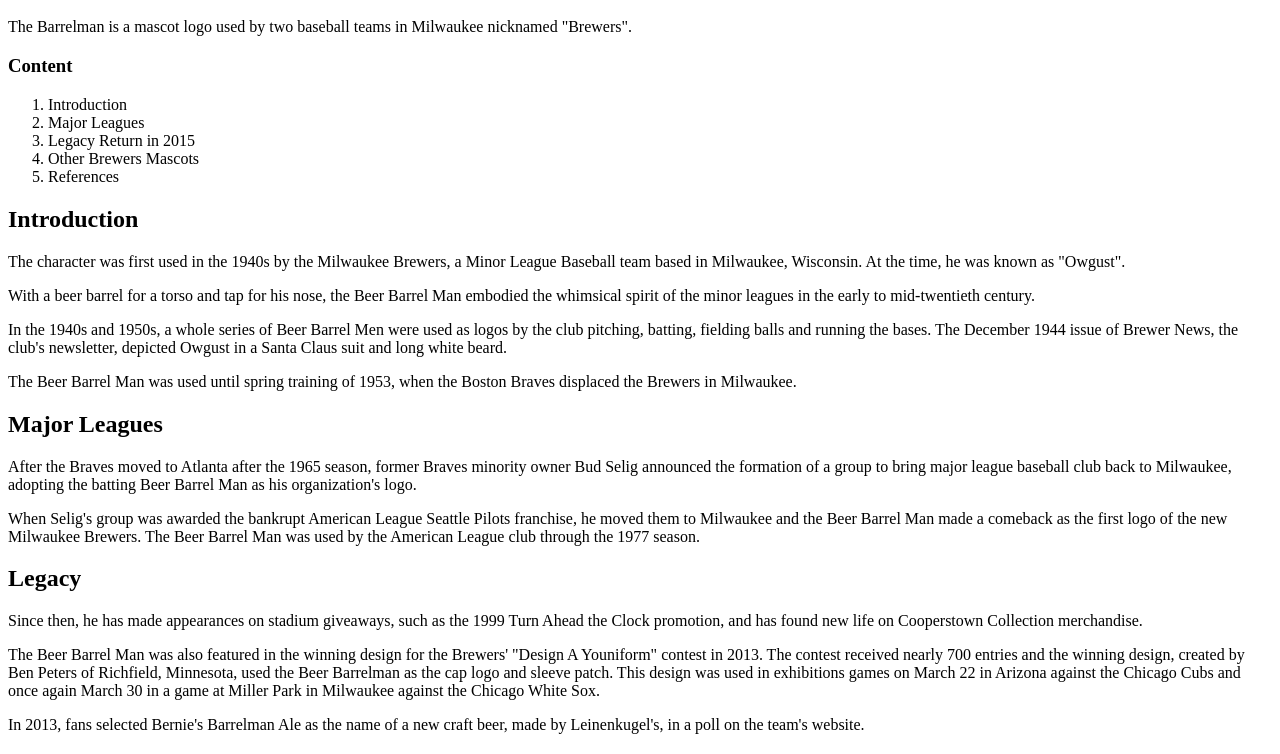
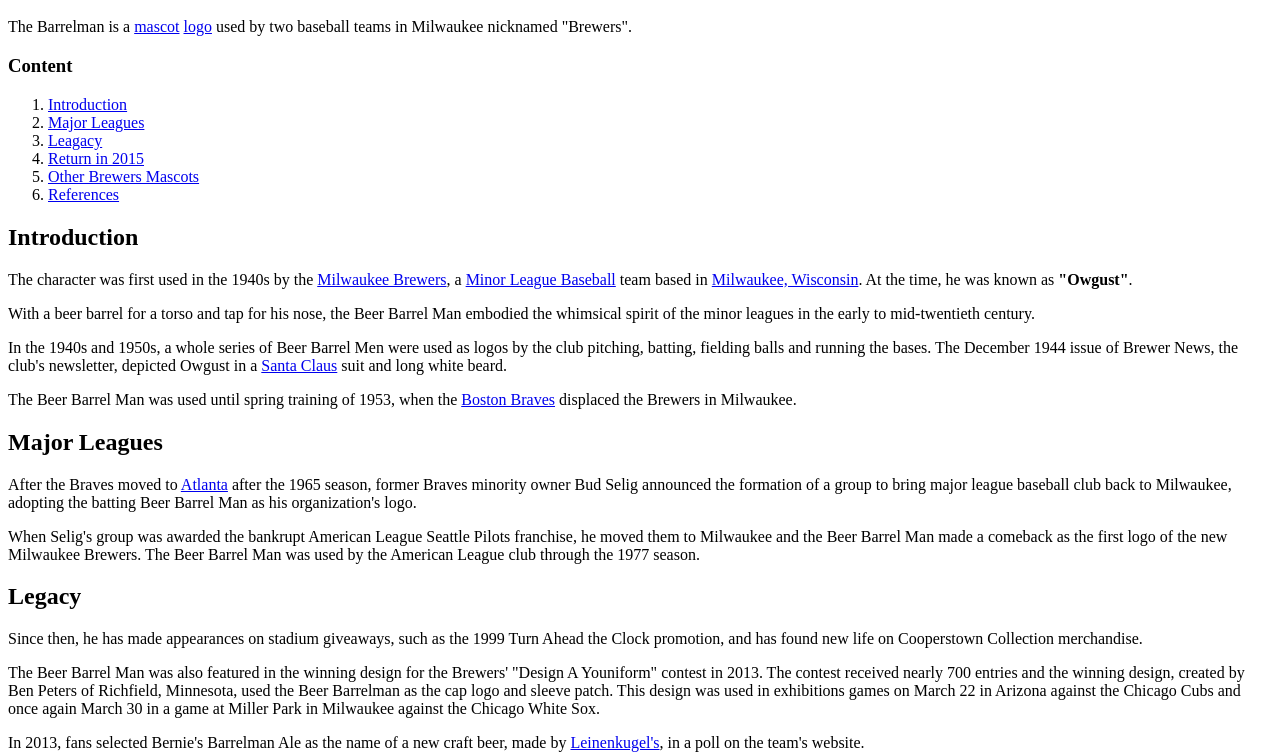
Before and after one commit to AndrewHartt/AndrewHartt.github.io, a plain HTML site: page Assignments/assignment3.html in a window 1280 px wide. Shown: the part 48-802 px from the top of the page. Drawn offline with Linux system fonts and the light colour scheme.

Commit message:
Added Encyclopedia page

```diff
--- a/Assignments/assignment3.html
+++ b/Assignments/assignment3.html
@@ -5,41 +5,60 @@
   </head>
   <body>
     <h1>Beer Barrel Man</h1>
-    <p>The Barrelman is a mascot logo used by two baseball teams in Milwaukee nicknamed "Brewers". </p>
+    <p>The Barrelman is a <a href = "#mascot">mascot</a> <a href = "#logo">logo</a> used by two baseball teams in Milwaukee nicknamed "Brewers". </p>
     <h3>Content</h3>
     <ol>
-    <li>Introduction</li>
-   <li>Major Leagues</li>
-    <li>Legacy Return in 2015</li>
-    <li>Other Brewers Mascots</li>
-    <li>References </li>
+    <li><a href = "#introduction">Introduction</a></li>
+   <li><a href = "#Major-Leagues">Major Leagues</a></li>
+    <li><a href = "#Legacy">Leagacy</a></li>
+    <li><a href = "#Return-In-2015">Return in 2015</a></li>
+    <li><a href = "#Other-Brewers-Mascots">Other Brewers Mascots</a></li>
+    <li><a href = "#References">References</a> </li>
     </ol>
 
+    <section id="introduction">
     <h2>Introduction </h2>
-    <p>The character was first used in the 1940s by the Milwaukee Brewers, a Minor League Baseball team based in Milwaukee, Wisconsin. At the time, he was known as "Owgust".</p>
+    <p>The character was first used in the 1940s by the <a href = "https://en.wikipedia.org/wiki/Milwaukee_Brewers_(American_Association)s">Milwaukee Brewers</a>, a <a href = "https://en.wikipedia.org/wiki/Minor_League_Baseball">Minor League Baseball</a> team based in <a href="https://en.wikipedia.org/wiki/Milwaukee">Milwaukee, Wisconsin</a>. At the time, he was known as <strong>"Owgust"</strong>.</p>
 
 <p>With a beer barrel for a torso and tap for his nose, the Beer Barrel Man embodied the whimsical spirit of the minor leagues in the early to mid-twentieth century.</p>
 
-<p>In the 1940s and 1950s, a whole series of Beer Barrel Men were used as logos by the club pitching, batting, fielding balls and running the bases. The December 1944 issue of Brewer News, the club's newsletter, depicted Owgust in a Santa Claus suit and long white beard.</p>
+<p>In the 1940s and 1950s, a whole series of Beer Barrel Men were used as logos by the club pitching, batting, fielding balls and running the bases. The December 1944 issue of Brewer News, the club's newsletter, depicted Owgust in a <a href = "#Santa-Claus">Santa Claus</a> suit and long white beard.</p>
 
-<p>The Beer Barrel Man was used until spring training of 1953, when the Boston Braves displaced the Brewers in Milwaukee.</p>
+<p>The Beer Barrel Man was used until spring training of 1953, when the <a href = "#Boston-Braves">Boston Braves</a> displaced the Brewers in Milwaukee.</p>
+</section>
 
+<section id ="Major Leagues">
 <h2>Major Leagues </h2>
-<p>After the Braves moved to Atlanta after the 1965 season, former Braves minority owner Bud Selig announced the formation of a group to bring major league baseball club back to Milwaukee, adopting the batting Beer Barrel Man as his organization's logo.</p>
+<p>After the Braves moved to <a href = "#Atlanta">Atlanta</a> after the 1965 season, former Braves minority owner Bud Selig announced the formation of a group to bring major league baseball club back to Milwaukee, adopting the batting Beer Barrel Man as his organization's logo.</p>
 
 <p>When Selig's group was awarded the bankrupt American League Seattle Pilots franchise, he moved them to Milwaukee and the Beer Barrel Man made a comeback as the first logo of the new Milwaukee Brewers. The Beer Barrel Man was used by the American League club through the 1977 season.</p>
+</section>
 
+<section id ="Legacy">
 <h2>Legacy </h2>
 <p>Since then, he has made appearances on stadium giveaways, such as the 1999 Turn Ahead the Clock promotion, and has found new life on Cooperstown Collection merchandise.</p>
 
 <p>The Beer Barrel Man was also featured in the winning design for the Brewers' "Design A Youniform" contest in 2013. The contest received nearly 700 entries and the winning design, created by Ben Peters of Richfield, Minnesota, used the Beer Barrelman as the cap logo and sleeve patch. This design was used in exhibitions games on March 22 in Arizona against the Chicago Cubs and once again March 30 in a game at Miller Park in Milwaukee against the Chicago White Sox.</p>
 
-<p>In 2013, fans selected Bernie's Barrelman Ale as the name of a new craft beer, made by Leinenkugel's, in a poll on the team's website. </p>
+<p>In 2013, fans selected Bernie's Barrelman Ale as the name of a new craft beer, made by <a href = "#Leinenkugel's">Leinenkugel's</a>, in a poll on the team's website. </p>
+</section>
 
+<section id ="Return-In-2015">
 <h2>Return in 2015 </h2>
-<p>On January 25, 2015, at their "On Deck" offseason event, the Brewers announced they would be bringing back the character, now named simply "Barrelman", as a costumed mascot.</p>
+<p><a href = "/img/Barrel_Man.jpeg" > Picture of Barrel Man</a> </p>
+<img src="/img/Barrel_Man.jpeg" alt="Barrel Man">
+<p>On January 25, 2015, at their "On Deck" offseason event, the Brewers announced they would be bringing back the character, now named simply <strong>"BarrelMan"</strong>, as a costumed mascot.</p>
+</section>
 
+<section id ="Brewers-Mascot">
 <h2>Other Brewers Mascots</h2>
 <p>Barrelman is sometimes confused with Bernie Brewer. Bernie has always been a human figure, first a regular man in lederhosen and then a costumed human mascot suit.</p>
+</section>
+
+<section id ="References">
+<h2> References</h2>
+<p> Here is the wikipedia page I referenced and took the large majority of my content from to make this Encyclepedia</p>
+<p> <a href ="https://en.wikipedia.org/wiki/Beer_Barrel_Man">Wikipedia</a></p>
+</section>
   </body>
 </html>
```
Also changed, not shown: img/Barrel_Man.jpeg (added), 1 other file.
